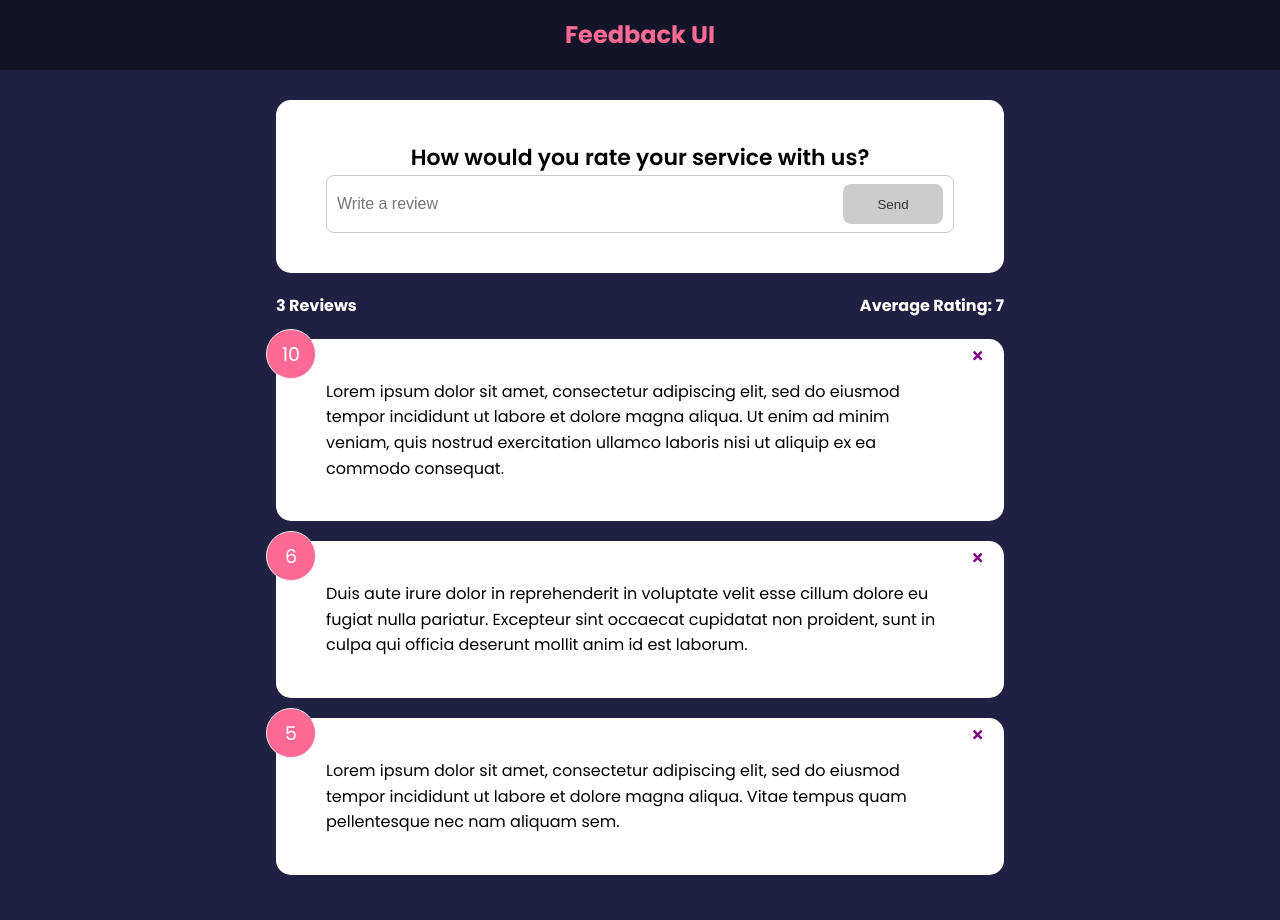
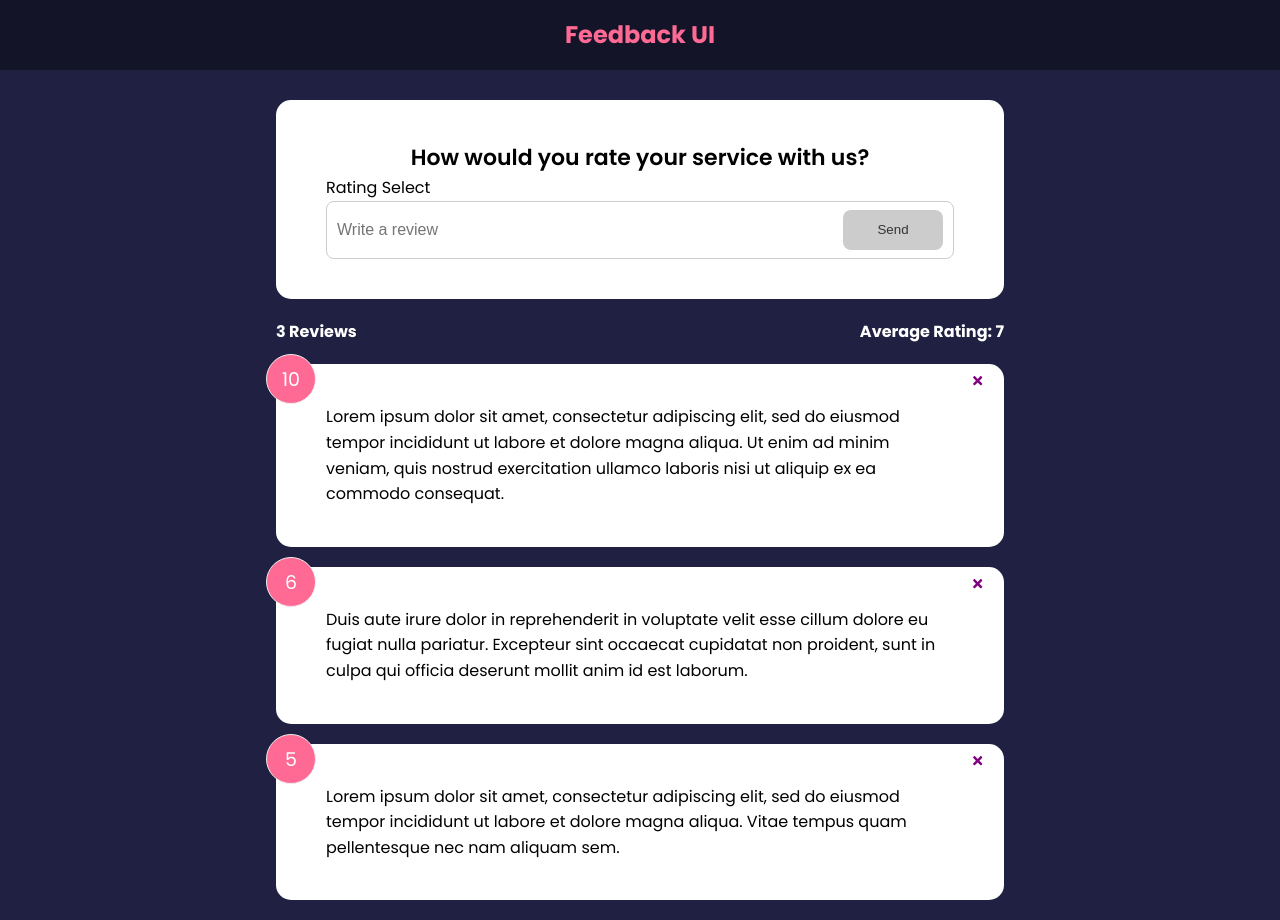
Before and after one commit to alina-moskalenko/Feedback_App, a React (Create React App) app: page / in a window 1280 px wide. Before the commit the page ends 895 px from the top, so only its background shows below. Built offline with nearby package versions, Linux system fonts and the light colour scheme.

Commit message:
rating select component added

```diff
--- a/src/components/FeedbackForm.jsx
+++ b/src/components/FeedbackForm.jsx
@@ -1,9 +1,11 @@
 import { useState } from 'react';
 import Card from './shared/Card';
 import Button from './shared/Button';
+import RatingSelect from './RatingSelect';
 
 function FeedbackForm() {
   const [text, setText] = useState('');
+  const [rating, setRating] = useState(10);
   const [btnDisabled, setBtnDisabled] = useState(true);
   const [message, setMessage] = useState('');
 
@@ -25,7 +27,7 @@
     <Card>
       <form>
         <h2>How would you rate your service with us?</h2>
-        {/* @todo - rating select component */}
+        <RatingSelect />
         <div className='input-group'>
           <input
             onChange={handleTextChange}
--- /dev/null
+++ b/src/components/RatingSelect.jsx
@@ -0,0 +1,5 @@
+function RatingSelect() {
+  return <div>Rating Select</div>;
+}
+
+export default RatingSelect;
```
